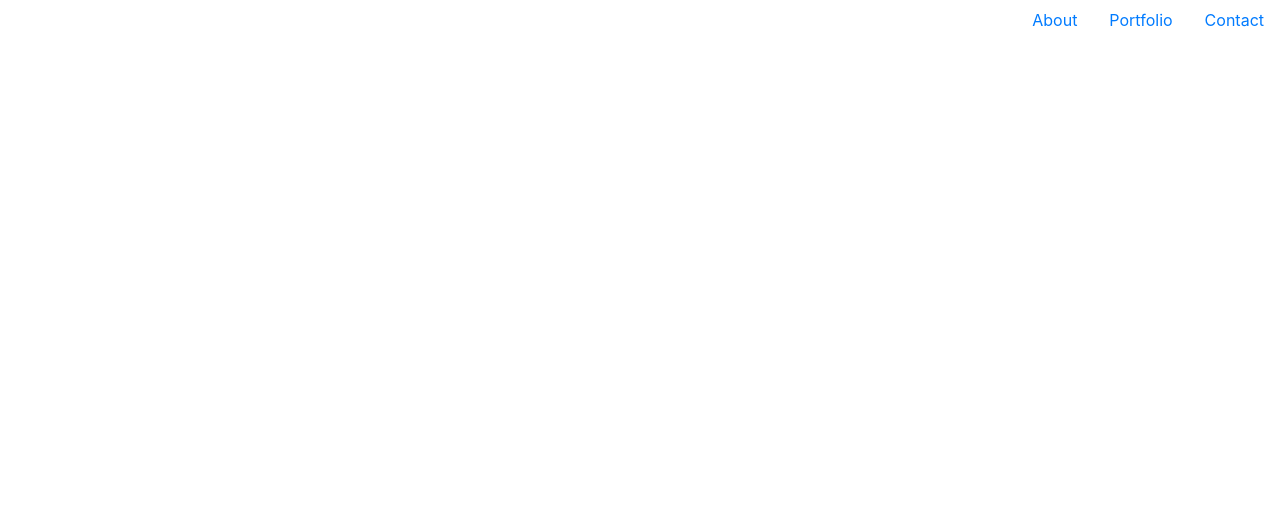
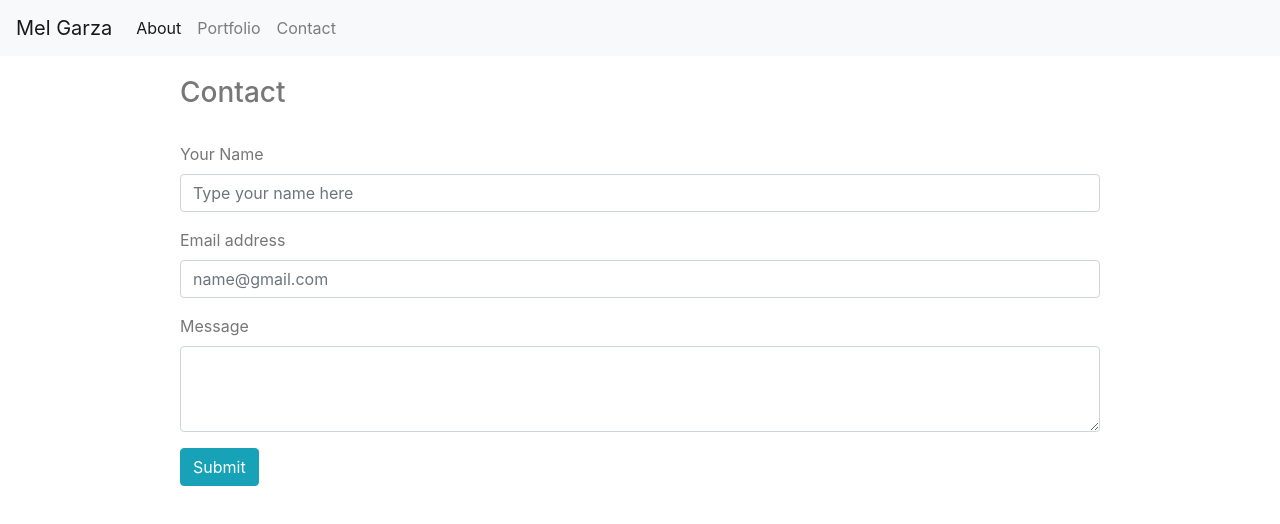
Before and after one commit to melg30/bootstrap-portfolio-, a plain HTML site: page contact.html in a window 1280 px wide. Drawn offline with nearby package versions, Linux system fonts and the light colour scheme.

Commit message:
added form in contact

```diff
--- a/contact.html
+++ b/contact.html
@@ -12,9 +12,15 @@
 <link rel="stylesheet" href="../bootstrap-portfolio-/assets/css/style.css">
 </head>
 
-<ul class="nav justify-content-end">
-        <li class="nav-item">
-          <a class="nav-link active" href="index.html">About</a>
+<nav class="navbar navbar-expand-lg navbar-light bg-light">
+        <a class="navbar-brand" href="#">Mel Garza</a>
+        <button class="navbar-toggler" type="button" data-toggle="collapse" data-target="#navbarText" aria-controls="navbarText" aria-expanded="false" aria-label="Toggle navigation">
+          <span class="navbar-toggler-icon"></span>
+        </button>
+        <div class="collapse navbar-collapse" id="navbarText">
+            <ul class="navbar-nav mr-auto">
+            <li class="nav-item active">
+              <a class="nav-link" href="index.html">About <span class="sr-only">(current)</span></a>
             </li>
             <li class="nav-item">
               <a class="nav-link" href="portfolio.html">Portfolio</a>
@@ -22,10 +28,34 @@
             <li class="nav-item">
               <a class="nav-link" href="contact.html">Contact</a>
             </li>
-
         </ul>
+        </div>
+      </nav>
 
 <body>
+
+
+    <div class="container">
+        <h3>Contact</h3>
+        <br>
+        <form>
+            <div class="form-group">
+            <label for="exampleFormControlInput1">Your Name</label>
+            <input type="email" class="form-control" id="exampleFormControlInput1" placeholder="Type your name here">
+            </div>
+
+            <div class="form-group">
+            <label for="exampleFormControlInput1">Email address</label>
+            <input type="email" class="form-control" id="exampleFormControlInput1" placeholder="name@gmail.com">
+            </div>
+
+            <div class="form-group">
+            <label for="exampleFormControlTextarea1">Message</label>
+            <textarea class="form-control" id="exampleFormControlTextarea1" rows="3"></textarea>
+            </div>
+            <button type="button" class="btn btn-info">Submit</button>
+        </form>
+    </div>
 
 </body>
 
```
Lines whose indentation alone changed are shown as unchanged.
